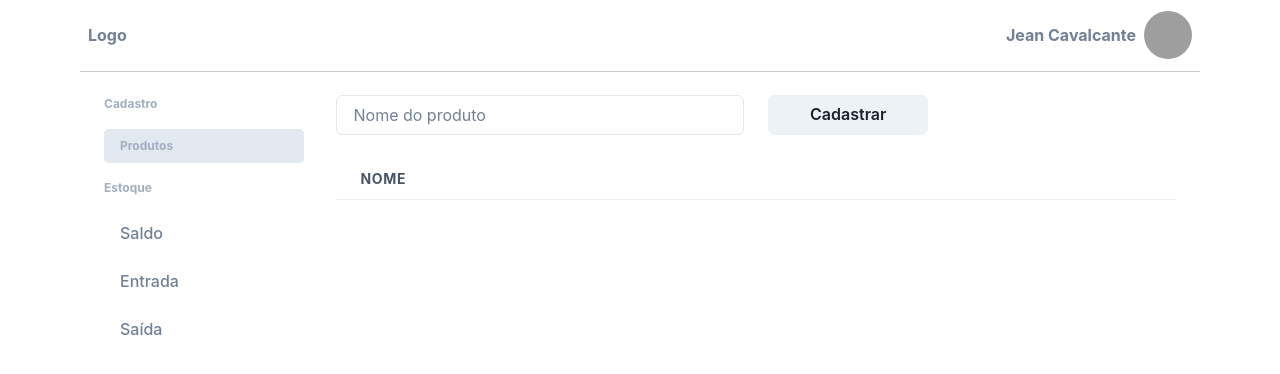
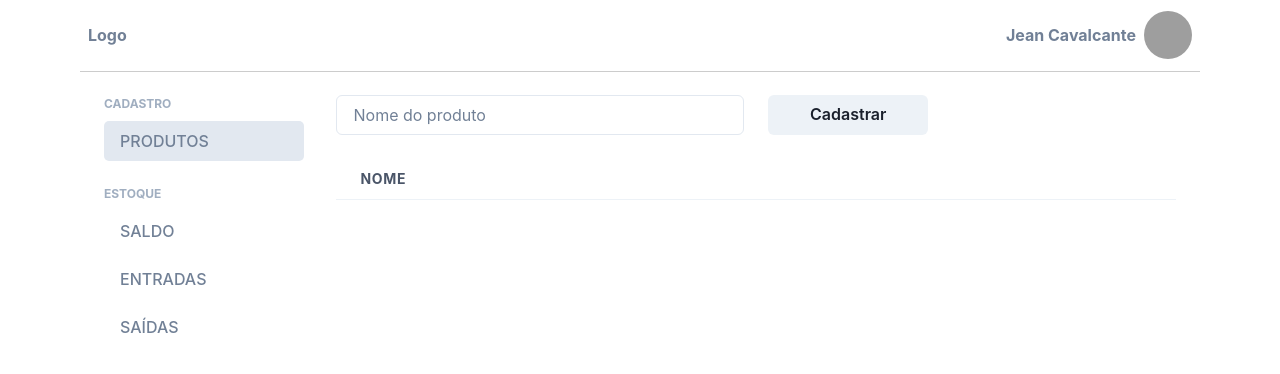
Before and after one commit to Jeann-Cavalcante/Controle-de-estoque-Next-ChakraUi, a Next.js app: page / in a window 1280 px wide. Shown: the top 374 px of the page. Built offline with nearby package versions, Linux system fonts and the light colour scheme; grey boxes are pictures that could not be loaded.

Commit message:
SidebarNav

```diff
--- a/src/components/SidebarNav.js
+++ b/src/components/SidebarNav.js
@@ -6,38 +6,34 @@ const SidebarNav = () => {
   const { asPath } = useRouter();
 
   return (
-    <Stack spacing={4}>
+    <Stack spacing="6">
       <Stack>
         <Text fontSize="xs" fontWeight="bold" color="gray.400">
-          Cadastro
+          CADASTRO
         </Text>
-      </Stack>
-
         <Stack>
           <ChakraLink
-          _hover={{ color: "gray.100" }}
+            _hover={{ bg: "gray.100" }}
             px="4"
             py="2"
             borderRadius={5}
             bg={asPath === "/" ? "gray.200" : ""}
           >
             <Link href="/">
-            <Text fontSize="xs" fontWeight="bold" color="gray.400">
-              Produtos
+              <Text fontSize="md" fontWeight="medium" color="gray.500">
+                PRODUTOS
               </Text>
             </Link>
           </ChakraLink>
         </Stack>
-
+      </Stack>
       <Stack>
         <Text fontSize="xs" fontWeight="bold" color="gray.400">
-          Estoque
+          ESTOQUE
         </Text>
-      </Stack>
-
         <Stack>
           <ChakraLink
-          _hover={{ color: "gray.100" }}
+            _hover={{ bg: "gray.100" }}
             px="4"
             py="2"
             borderRadius={5}
@@ -45,30 +41,25 @@ const SidebarNav = () => {
           >
             <Link href="/balance">
               <Text fontSize="md" fontWeight="medium" color="gray.500">
-              Saldo
+                SALDO
               </Text>
             </Link>
           </ChakraLink>
-
-        <Stack>
           <ChakraLink
-            _hover={{ color: "gray.100" }}
+            _hover={{ bg: "gray.100" }}
             px="4"
             py="2"
             borderRadius={5}
-            bg={asPath === "/balance" ? "gray.200" : ""}
+            bg={asPath === "/stockEntries" ? "gray.200" : ""}
           >
             <Link href="/stockEntries">
               <Text fontSize="md" fontWeight="medium" color="gray.500">
-                Entrada
+                ENTRADAS
               </Text>
             </Link>
           </ChakraLink>
-        </Stack>
-
-        <Stack>
           <ChakraLink
-            _hover={{ color: "gray.100" }}
+            _hover={{ bg: "gray.100" }}
             px="4"
             py="2"
             borderRadius={5}
@@ -76,7 +67,7 @@ const SidebarNav = () => {
           >
             <Link href="/stockOutputs">
               <Text fontSize="md" fontWeight="medium" color="gray.500">
-                Saída
+                SAÍDAS
               </Text>
             </Link>
           </ChakraLink>
```
Lines whose indentation alone changed are shown as unchanged.
